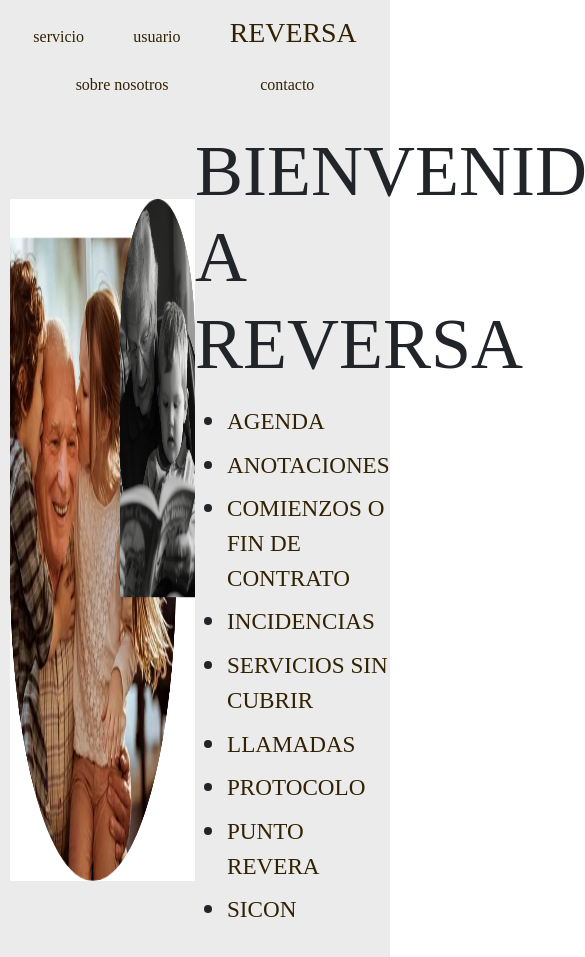
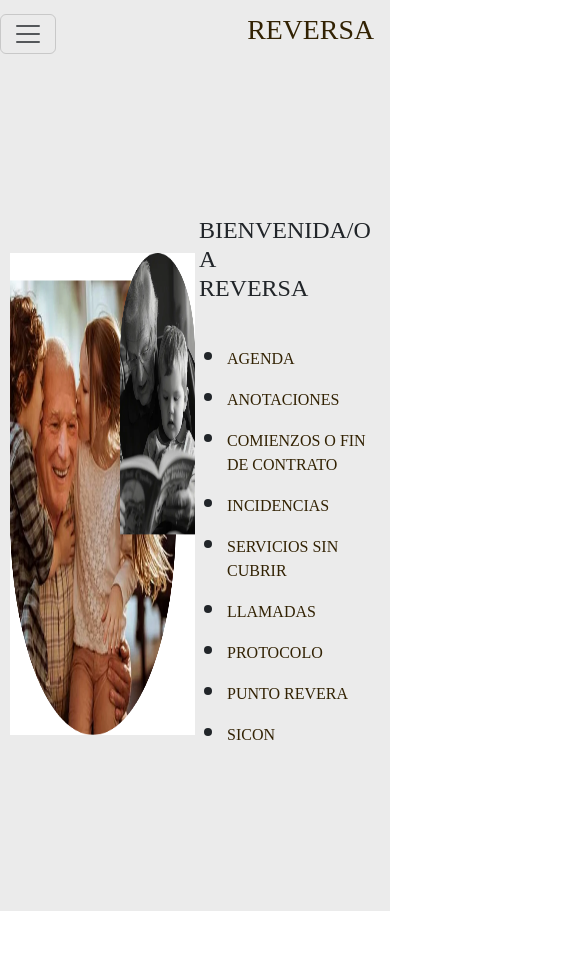
Before and after one commit to JavierMedarde99/Reversa, a plain HTML site: page main.html in a window 390 px wide. Shown: the top 957 px of the page, 585 px wide, since content can reach past the window. After the commit the page ends 911 px from the top, so only its background shows below. Drawn offline with nearby package versions, Linux system fonts and the light colour scheme.

Commit message:
movile main and index

```diff
--- a/css/index.css
+++ b/css/index.css
@@ -67,3 +67,35 @@ input{
     background-repeat: no-repeat;
     background-size: cover;
 }
+
+
+@media screen and (max-width: 575px) {
+
+    #onlyMobile{
+        display: block !important;
+    }
+
+    #onlyDescktop{
+        display: none !important;
+    }
+
+    h2#h2Main{
+        font-size: x-large;
+        margin-left: 2%;
+    }
+    #listaBienvenido{
+        margin-top: 10%;
+    }
+
+    #listaBienvenido > li > a{
+        font-size: medium;
+    }
+
+    #imgMain{
+        width: 500px;
+        height: 492px;
+        padding-left: 5%;
+        padding-top: 5%;
+    }
+
+}
--- a/main.html
+++ b/main.html
@@ -9,17 +9,26 @@
     <link rel="stylesheet" href="css/index.css">
 </head>
 <body class="min-vh-100">
-    <header >
-        <nav >
-            <ul class="navbar nav d-flex justify-content-evenly " >
+    <header>
+        <nav class="navbar navbar-expand-sm">
+            <button class="navbar-toggler" type="button" data-bs-toggle="collapse" data-bs-target="#menu" aria-controls="menu" aria-expanded="false" aria-label="Toggle navigation">
+                <span class="navbar-toggler-icon"></span>
+            </button>
+
+            <a class="navbar-brand d-none" href="#" id="onlyMobile">
+                <h1> REVERSA</h1>
+              </a>
+
+            <div class="collapse navbar-collapse" id="menu">
+                <ul class="navbar-nav d-flex justify-content-evenly w-100">
                     <li class="nav-item">
                         <a class="nav-link active" href="#">servicio</a>
                     </li>
                     <li class="nav-item">
                         <a class="nav-link active" href="#">usuario</a>
                     </li>
-                <li class="nav-item">
-                    <a class="nav-link active" href="#">
+                    <li>
+                        <a class="nav-link active" href="#" id="onlyDescktop">
                             <h1>REVERSA</h1>
                         </a>
                     </li>
@@ -30,6 +39,9 @@
                         <a class="nav-link active" href="#">contacto</a>
                     </li>
                 </ul>
+            </div>
+
+
         </nav>
     </header>
 
```
Also changed, not shown: index.html (+17 -5 lines), punto-reversa.html (+17 -5 lines). Lines whose indentation alone changed are shown as unchanged.
